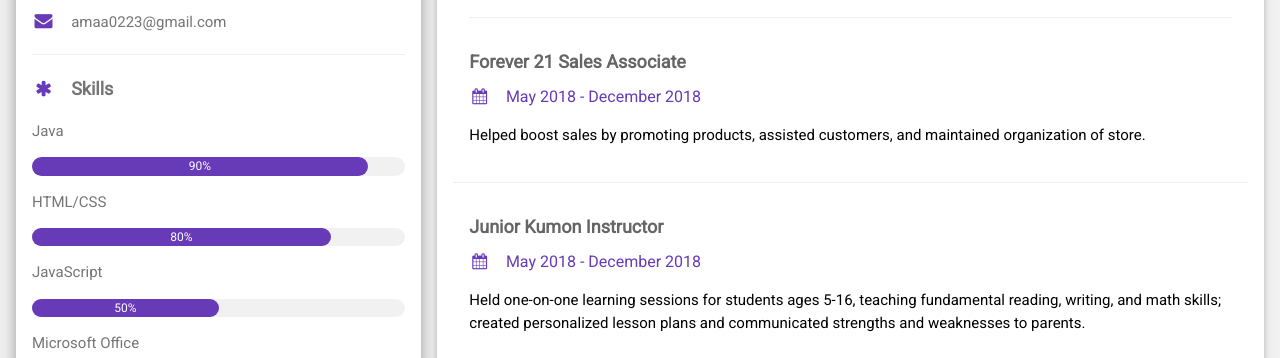
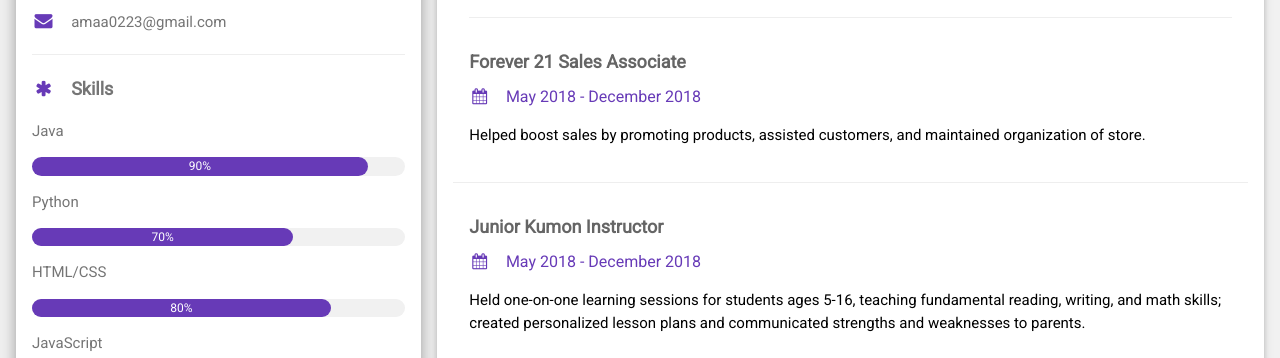
Before and after one commit to amandama23/amanda, a plain HTML site: page index.html in a window 1280 px wide. Shown: the part 442-800 px from the top of the page. Drawn offline with nearby package versions, Linux system fonts and the light colour scheme.

Commit message:
Update index.html

```diff
--- a/index.html
+++ b/index.html
@@ -37,6 +37,12 @@ html,body,h1,h2,h3,h4,h5,h6 {font-family: "Roboto", sans-serif}
           <p>Java</p>
           <div class="w3-light-grey w3-round-xlarge w3-small">
             <div class="w3-container w3-center w3-round-xlarge w3-deep-purple" style="width:90%">90%</div>
+          </div>
+           <p>Python</p>
+          <div class="w3-light-grey w3-round-xlarge w3-small">
+            <div class="w3-container w3-center w3-round-xlarge w3-deep-purple" style="width:70%"</div>
+              <div class="w3-center w3-text-white">70%</div>
+            </div>
           </div>
           <p>HTML/CSS</p>
           <div class="w3-light-grey w3-round-xlarge w3-small">
```
